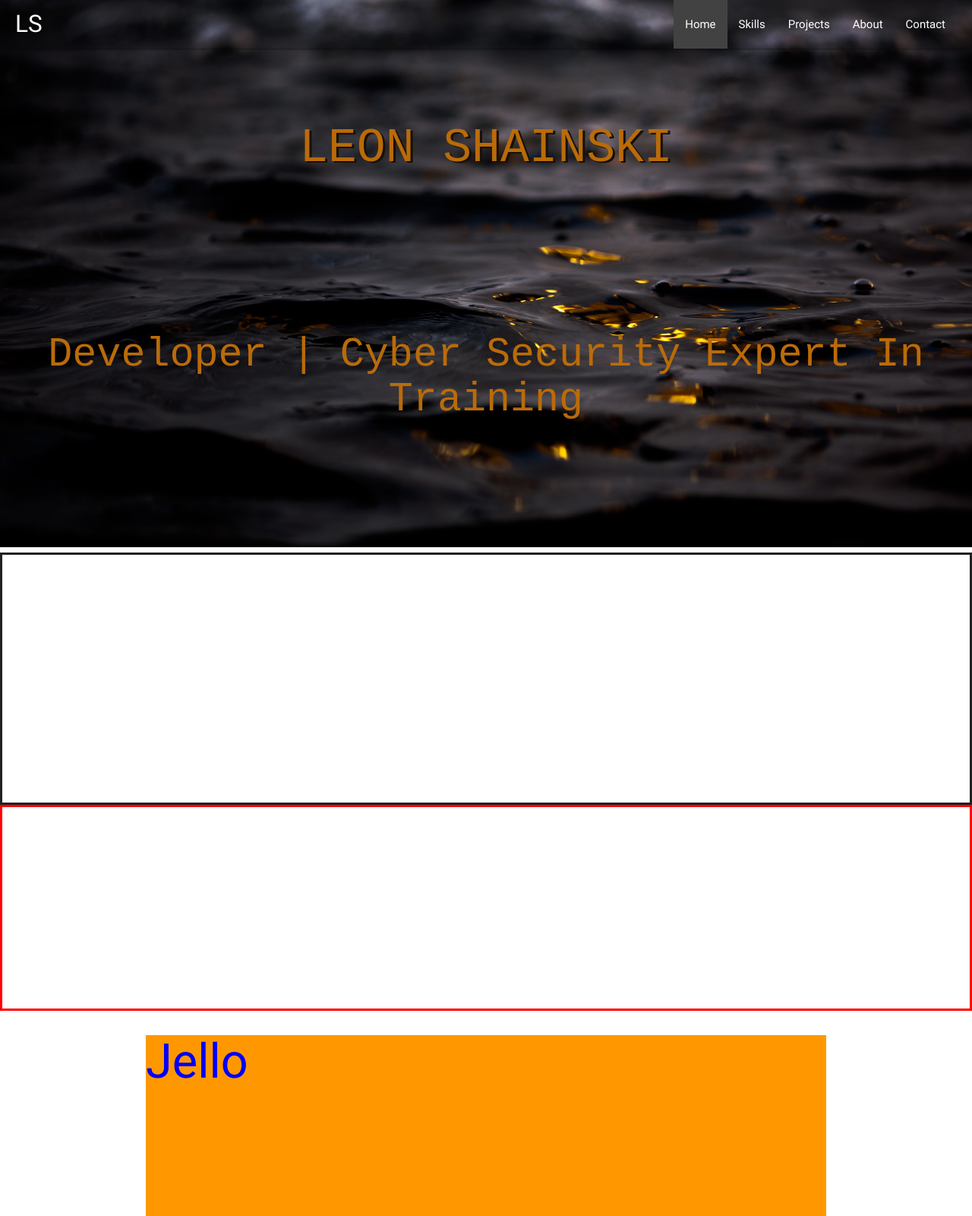
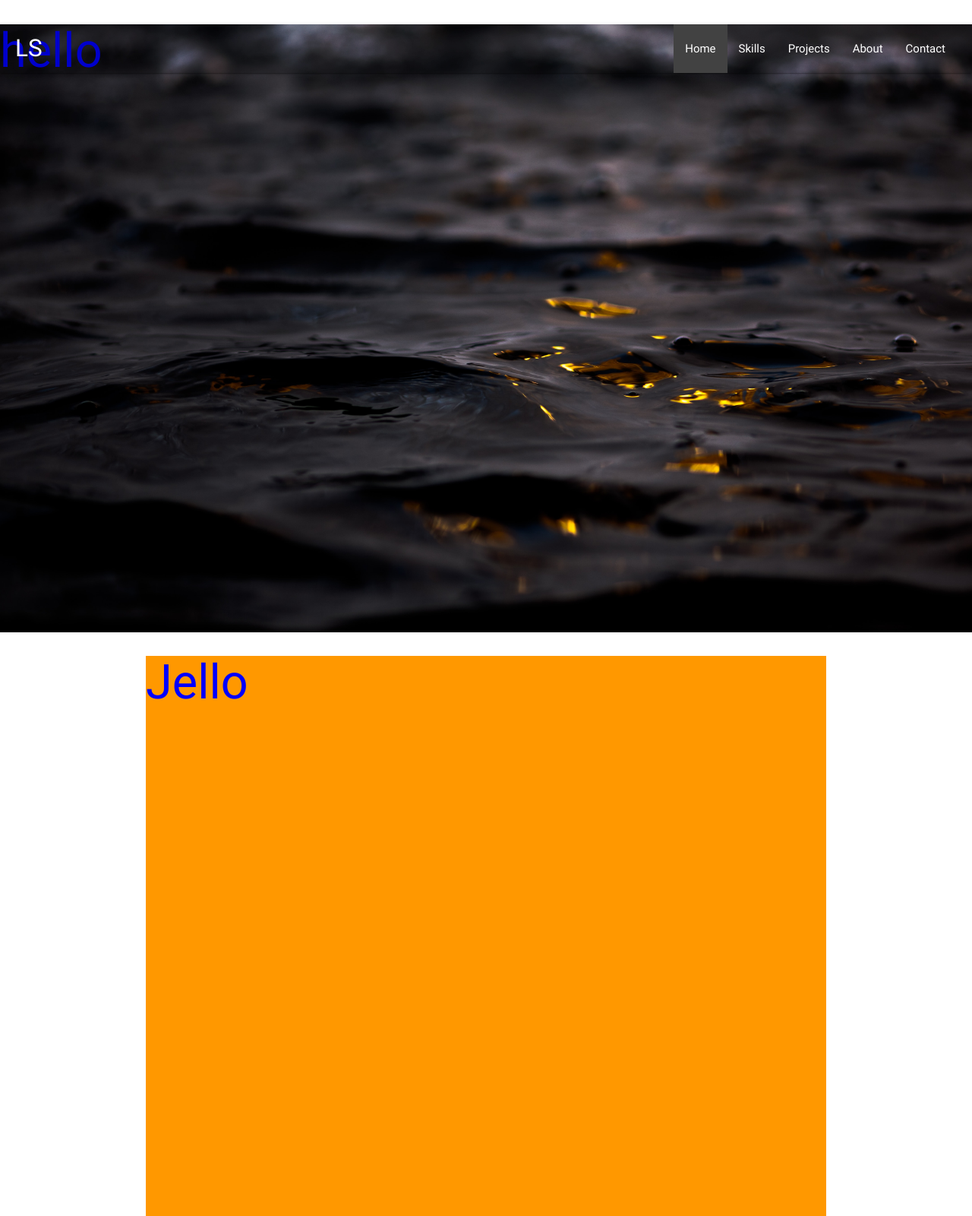
Before and after one commit to LeonShainski/Portfolio, a plain HTML site: page index.html in a window 1280 px wide. Shown: the top 1600 px of the page at 76% size. Drawn offline with nearby package versions, Linux system fonts and the light colour scheme.

Commit message:
took out materialize parralax, implemented basic parralax

```diff
--- a/index.html
+++ b/index.html
@@ -29,14 +29,9 @@
   </div>
 </nav>
 
-  <section id="parallax-container">
-    <div class="parallax"><img src="landing2.jpg" style="width:100%;height:100%;">
-    <div class="title-text"><h1 id="mainText"> LEON SHAINSKI </h1></div>
-    <div class="sub-title-text"><h2 id="mainText2"> Developer | Cyber Security Expert In Training </h2></div>
-    </div>
-
-  </section>
-
+  <div class="parallax">
+    <div="main-landing-text"><h1>hello</h1></div>
+  </div>
 
 
   <div class="box container orange" id = "testbox"><h1> Jello </h1></div>
--- a/style.css
+++ b/style.css
@@ -1,3 +1,7 @@
+body, html {
+  height: 100%;
+}
+
 h1 {
   color: blue;
 }
@@ -27,21 +31,20 @@ h3 {
 
 }
 
-#parallax {
-  padding-top: 50px;
-  text-shadow: 3px 2px #171007;
-  /*background-image: url(landing2.jpg);
-  background-size: cover;*/
-  width: 100%;
-  height: 800px;
-  z-index: 0;
+.main-landing-text {
+  text-align: center;
 }
-.title-text {
-  border-style: solid;
-  z-index: 1;
+
+.parallax {
+  /* The image used */
+  background-image: url("landing2.jpg");
+
+  /* Full height */
+  height: 100%;
+
+  /* Create the parallax scrolling effect */
+  background-attachment: fixed;
+  background-position: center;
+  background-repeat: no-repeat;
+  background-size: cover;
 }
-.sub-title-text {
-  border-style: solid;
-  border-color: red;
-  z-index: 2;
-}
```
